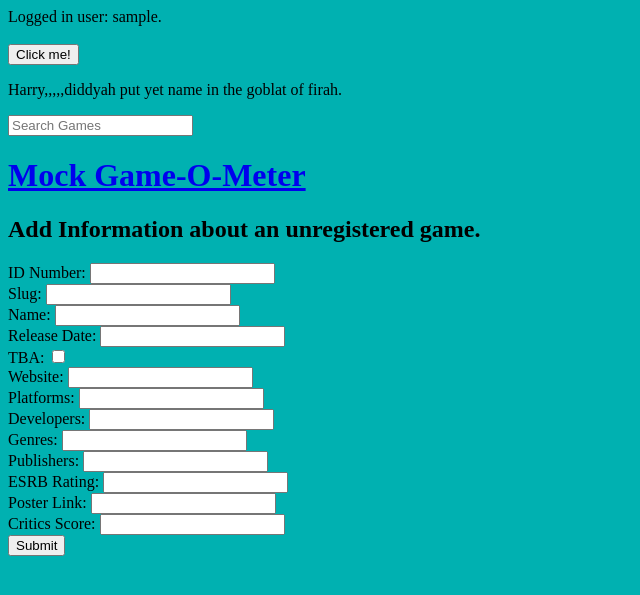
After one commit to DBeyer2003/gameoMeter, a Django app: page /gameometer/create_game in a window 1280 px wide. The commit adds this page. Shown: the top 595 px of the page, without its empty margins (0-640 px from the left). Run offline with Django 5.2, Linux system fonts and the light colour scheme; the visitor is signed in with stand-in values (Sample User, id 1).

```diff
--- a/newGameoMeter/forms.py
+++ b/newGameoMeter/forms.py
@@ -1,5 +1,28 @@
 from django import forms
 from .models import *
+
+class CreateGameInfoForm(forms.ModelForm):
+  '''A form to add a game into the game registry.'''
+  id_number = forms.IntegerField(label="ID Number", required=True)
+  slug = forms.CharField(label="Slug", required=True)
+  name = forms.CharField(label="Name", required=True)
+  release_date = forms.DateField(label="Release Date", required=True)
+  tba = forms.BooleanField(label="TBA", required=False)
+  website = forms.URLField(label="Website", required=False)
+  platforms = forms.CharField(label="Platforms", required=True)
+  developers = forms.CharField(label="Developers", required=True)
+  genres = forms.CharField(label="Genres", required=True)
+  publishers = forms.CharField(label="Publishers", required=True)
+  esrb_rating = forms.CharField(label="ESRB Rating", required=True)
+  poster_link = forms.URLField(label="Poster Link", required=False)
+  critics_score = forms.CharField(label="Critics Score", required=False)
+
+  #Stores the attributes for the given game.
+  class Meta:
+    model = GameInfo
+    fields = ['id_number', 'slug', 'name', 'release_date', 'tba', 'website', 'platforms',
+              'developers', 'genres', 'publishers', 'esrb_rating', 'poster_link', 'critics_score']
+
 
 class UpdateGameScoresForm(forms.ModelForm):
   '''
--- a/newGameoMeter/templates/newGameoMeter/base.html
+++ b/newGameoMeter/templates/newGameoMeter/base.html
@@ -25,16 +25,18 @@
 
         <p id="consensus">Harry~~~~~diddyah put yet name in the goblat of firah.</p>
 
-
-        <h1>Mock Game-O-Meter</h1>
-
-
-
-        <div style="align-self:center;align-content:center;margin-left:30px;">
+        <div class="search">
             <form action="{% url 'search_results' %}" method="get">
             <input name="q" type="text" placeholder="Search Games">
             </form>
         </div>
+
+
+        <h1 class="title"><a class="title" href="{% url 'home' %}">Mock Game-O-Meter</a></h1>
+
+
+
+
 
         {% block content %}
 
--- /dev/null
+++ b/newGameoMeter/templates/newGameoMeter/create_game_info_form.html
@@ -0,0 +1,23 @@
+{% extends 'newGameoMeter/base.html' %}
+{% load static %}
+
+
+{% block content %}
+
+<p>
+</p>
+<!--Container for updating a comment on a review.-->
+    <h2>Add Information about an unregistered game.</h2>
+    <!--Field to update comment.-->
+    <form method='POST' enctype="multipart/form-data">
+        {% csrf_token %}
+
+        {% for field in form %}
+            {{field.label}}: {{field}}<br>
+
+        {% endfor %}
+        <!--Button to update comment.-->
+        <input type="submit">
+    </form>
+
+{% endblock %}
--- a/newGameoMeter/templates/newGameoMeter/game_reviews.html
+++ b/newGameoMeter/templates/newGameoMeter/game_reviews.html
@@ -15,13 +15,13 @@
             Fresh Only: <input type="radio" name="f-r" value="fresh"><br>
             Rotten ONly: <input type="radio" name="f-r" value="rotten"><br>
 
+            Sort By Latest First: <input type="radio", name="date",value="latest"><br>
+            Sort By Earliest First: <input type="radio", name="date",value="earliest"><br>
 
 
-            Latest First: <input type="radio", name="date",value="latest"><br>
-            Earliest First: <input type="radio", name="date",value="earliest"><br>
 
             {% if game.filtered_consoles != None %}
-                <input type="checkbox" name="all-consoles", value="All"> All Systems<br>
+                <input type="checkbox" name="console", value="All"> All Systems<br>
                 {% for console in game.filtered_consoles %}
                     <input type="checkbox" name="console", value="{{console}}"> {{console}}<br>
                 {% endfor %}
--- a/newGameoMeter/urls.py
+++ b/newGameoMeter/urls.py
@@ -5,12 +5,13 @@ from . import views
 from django.contrib.auth import views as auth_views
 
 urlpatterns = [
-  path(r'', views.home_page_view, name="home"),
-  path(r'all_games', views.ShowAllGamesView.as_view(), name="all_games"),
-  path(r'search_results', views.SearchResultsView.as_view(), name="search_results"),
-  path(r'game/<int:pk>', views.ShowGameDetailsView.as_view(), name="game_details"),
-  path(r'game/<int:pk>/reviews', views.ShowGameReviewsView.as_view(), name="game_reviews"),
-  path(r'game/<int:pk>/update_scores', views.UpdateGameScoresView.as_view(), name="update_scores"),
+  path(r'gameometer', views.home_page_view, name="home"),
+  path(r'gameometer/all_games', views.ShowAllGamesView.as_view(), name="all_games"),
+  path(r'gameometer/search_results', views.SearchResultsView.as_view(), name="search_results"),
+  path(r'gameometer/game/<int:pk>', views.ShowGameDetailsView.as_view(), name="game_details"),
+  path(r'gameometer/create_game', views.CreateGameInfoView.as_view(), name="create_game"),
+  path(r'gameometer/game/<int:pk>/reviews', views.ShowGameReviewsView.as_view(), name="game_reviews"),
+  path(r'gameometer/game/<int:pk>/update_scores', views.UpdateGameScoresView.as_view(), name="update_scores"),
 
   #authentication URLS
   path('login/', auth_views.LoginView.as_view(template_name='newGameoMeter/login.html'), name='login'),
--- a/newGameoMeter/views.py
+++ b/newGameoMeter/views.py
@@ -23,6 +23,7 @@ from django.db.models import Count
 from django.db.models import FloatField
 from django.db.models.functions import Cast
 from . filters import *
+from django.urls import reverse_lazy
 
 # Create your views here.
 def home_page_view(request):
@@ -169,9 +170,10 @@ class ShowGameDetailsView(DetailView):
 
    game_systems = ['PlayStation 2', 'GameCube', 'Wii', 'Xbox',
                    'PlayStation 3', 'Xbox 360',
-                   'Wii U', 'PlayStation 4', 'Xbox One',
+                   'Wii U', 'PlayStation 4', 'Xbox One', 'DS',
                    '3DS', 'PC', 'PSP', 'PlayStation 5',
-                   'Nintendo Switch', 'PlayStation Vita',]
+                   'Nintendo Switch', 'PlayStation Vita',
+                   'iOS (iPhone/iPad)']
 
    def get_context_data(self, *arg,**kwargs):
       context = super(ShowGameDetailsView,self).get_context_data(*arg,**kwargs)
@@ -183,12 +185,24 @@ class ShowGameDetailsView(DetailView):
 
       #processes option to filter the review scores based on the console.
       if 'console' in self.request.GET:
+         #used to recursively filter the systems that reviews have been written for.
          systems = self.request.GET.getlist('console')
-         #used to recursively filter the systems that reviews have been written for.
          filtered_systems = Q()
-         for system in systems:
-            filtered_systems |= Q(platform__icontains = system)
-         reviews = reviews.filter(filtered_systems)
+         #If the All checkbox is checked, every review will be returned anyways.
+         if 'All' not in systems:
+            for system in systems:
+               #ensures that the xbox 360 isn't included in the filter for the
+               #original xbox.
+               if system == 'Xbox':
+                  filtered_systems |= Q(platform__iexact = system) | Q(platform__contains = 'Xbox /') | Q(platform__contains = '/ Xbox')
+               #ensures that the 3ds isn't included in the filter for the
+               #original ds.
+               elif system == 'DS':
+                  filtered_systems |= Q(platform__iexact = system) | Q(platform__contains = 'DS /') | Q(platform__contains = '/ DS')
+               else:
+                  filtered_systems |= Q(platform__icontains = system)
+
+            reviews = reviews.filter(filtered_systems)
 
          #number of reviews.
          total_reviews = len(reviews)
@@ -234,7 +248,8 @@ class ShowGameDetailsView(DetailView):
             'average_rating': average_rating,
          })
          """"""
-
+      #case where there is only one system that the
+      #game was reviewed for.
       else:
          context.update({
             'num_fresh': game.fresh_count(),
@@ -294,15 +309,7 @@ class ShowGameReviewsView(DetailView):
       context = super(ShowGameReviewsView,self).get_context_data(*arg,**kwargs)
       game = GameInfo.objects.filter(pk=self.kwargs['pk']).first()
 
-      reviews = ReviewInfo.objects.all().order_by("-date_published").filter(id_number=game)
-
-      #checks if there is a filter to sort from.
-      if 'date' in self.request.GET:
-         filter = self.request.GET['date']
-         if filter == 'latest':
-            reviews = reviews.order_by("-date_published")
-         if filter == 'earliest':
-            reviews = reviews.order_by("date_published")
+      reviews = ReviewInfo.objects.filter(id_number=game)
 
       #checks if there is a filter to sort between fresh-rotten reviews.
       if 'f-r' in self.request.GET:
@@ -316,11 +323,30 @@ class ShowGameReviewsView(DetailView):
       if 'console' in self.request.GET:
          systems = self.request.GET.getlist('console')
          filtered_systems = Q()
-         for system in systems:
-            filtered_systems |= Q(platform__icontains = system)
-         reviews = reviews.filter(filtered_systems)
+         #If the All checkbox is checked, every review will be returned anyways.
+         if 'All' not in systems:
+            for system in systems:
+               #ensures that the xbox 360 isn't included in the filter for the
+               #original xbox.
+               if system == 'Xbox':
+                  filtered_systems |= Q(platform__iexact = system) | Q(platform__contains = 'Xbox /') | Q(platform__contains = '/ Xbox')
+               #ensures that the 3ds isn't included in the filter for the
+               #original ds.
+               elif system == 'DS':
+                  filtered_systems |= Q(platform__iexact = system) | Q(platform__contains = 'DS /') | Q(platform__contains = '/ DS')
+               else:
+                  filtered_systems |= Q(platform__icontains = system)
+            reviews = reviews.filter(filtered_systems)
 
-
+      #checks if there is a filter to sort from.
+      if 'date' in self.request.GET:
+         filter = self.request.GET['date']
+         if filter == 'latest':
+            reviews = reviews.order_by("-date_published")
+         if filter == 'earliest':
+            reviews = reviews.order_by("date_published")
+      else:
+         reviews = reviews.order_by("-date_published")
 
       context.update({
          'game_reviews':reviews
@@ -328,3 +354,26 @@ class ShowGameReviewsView(DetailView):
 
 
       return context
+
+
+
+class CreateGameInfoView(LoginRequiredMixin, CreateView):
+  '''A view to add information for a game that hasn't been registered yet.'''
+  form_class = CreateGameInfoForm
+  template_name = 'newGameoMeter/create_game_info_form.html'
+
+  def form_valid(self,form):
+
+    print(f'CreateGameInfoView.form_valid(): form={form.cleaned_data}')
+    print(f'CreateGameInfoView.form_valid(): self.kwargs={self.kwargs}')
+
+
+    # save the status message to database
+    form.save()
+
+
+    # delegate work to superclass version of method
+    return super().form_valid(form)
+
+  def get_success_url(self):
+     return reverse('all_games')
```
Also changed, not shown: newGameoMeter/filters.py (deleted, +0 -13 lines), newGameoMeter/models.py (+19 -14 lines), newGameoMeter/templates/newGameoMeter/game_details.html (+35 -8 lines), newGameoMeter/templates/newGameoMeter/search_results.html (+7 -1 lines), newGameoMeter/migrations/0010_alter_gamescores_mock_mc.py (added), newGameoMeter/migrations/0011_alter_gamescores_all_percent_and_more.py (added), newGameoMeter/migrations/0012_alter_gamescores_all_symbol_and_more.py (added).
